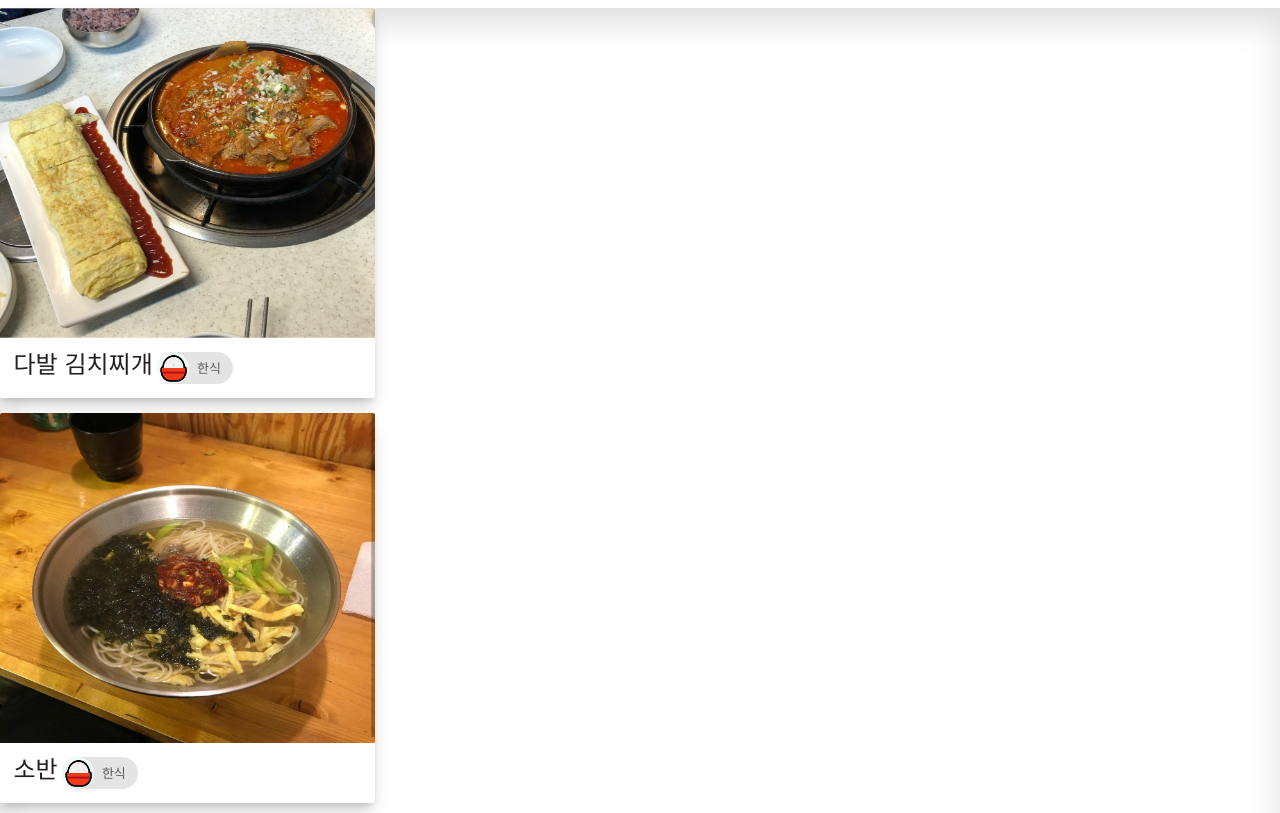
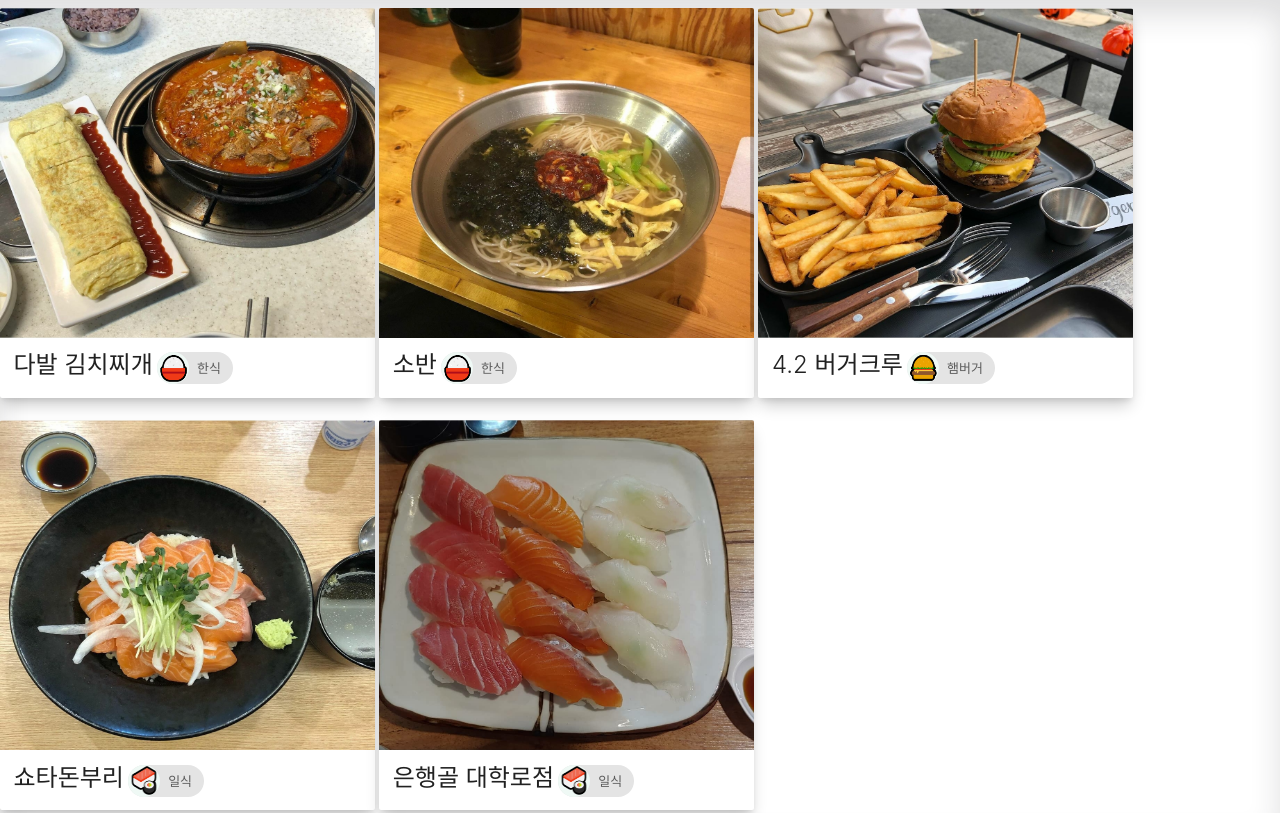
Before and after one commit to SeojinSeojin/yoriking-2020skkkulikelion, a plain HTML site: page detail.html in a window 1280 px wide. Shown: the top 813 px of the page. Drawn offline with nearby package versions, Linux system fonts and the light colour scheme.

Commit message:
카드 정렬 고침

```diff
--- /dev/null
+++ b/detail.css
@@ -0,0 +1,6 @@
+.custom-card-content{
+    display:inline-block;
+}
+.card.custom-card{
+    display:inline-block;
+}
--- a/detail.html
+++ b/detail.html
@@ -10,6 +10,16 @@
     <!-- Compiled and minified CSS -->
     <link rel="stylesheet" href="https://cdnjs.cloudflare.com/ajax/libs/materialize/1.0.0/css/materialize.min.css">
     <link href="https://fonts.googleapis.com/icon?family=Material+Icons" rel="stylesheet">
+    <link rel="stylesheet" href="detail.css">
+
+    <style>
+        .custom-card-content{
+            display:inline-block;
+        }
+        .card.custom-card{
+            display:inline-block;
+        }
+    </style>
 </head>
 </head>
 
```
